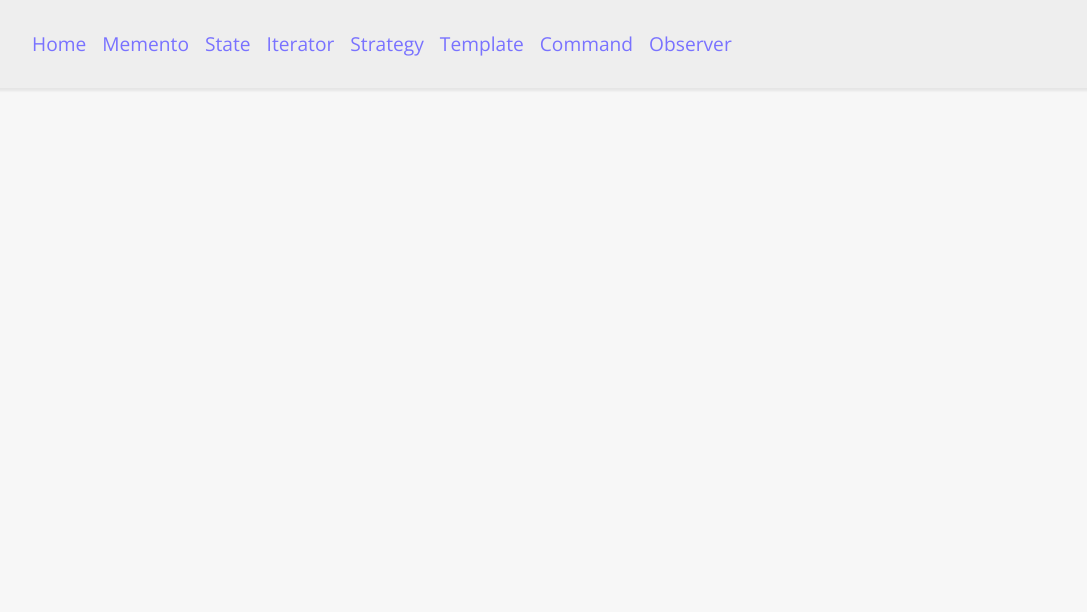
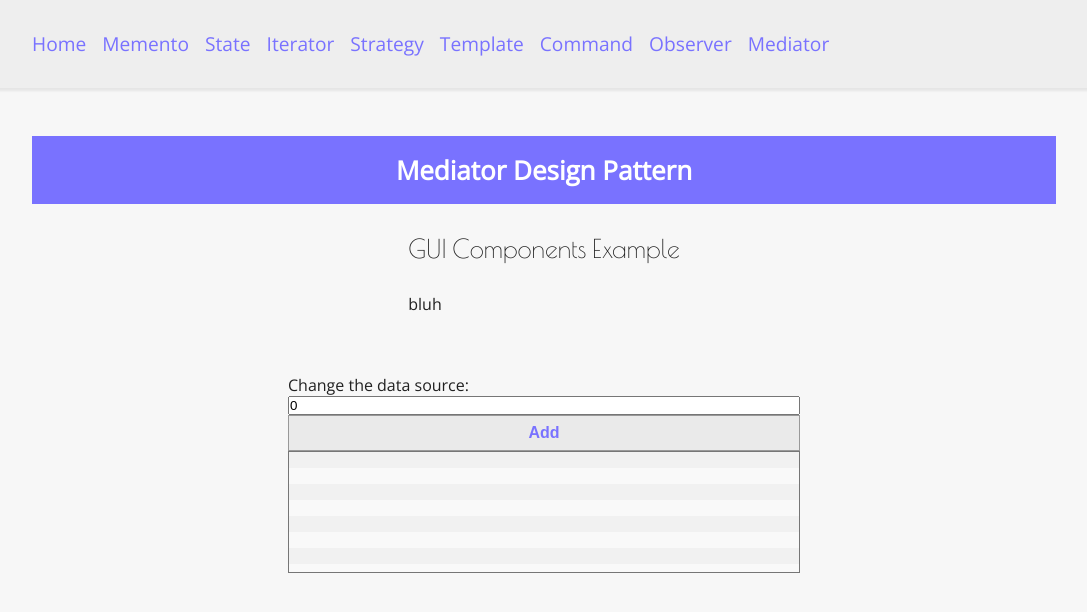
Before and after one commit to metafield/Design-Patterns-Typescript, a React (Create React App) app: page /patterns/mediator in a window 1280 px wide. Shown: the top 612 px of the page, without its empty margins (96-1183 px from the left). Built offline with nearby package versions, Linux system fonts and the light colour scheme.

Commit message:
adds Mediator page

```diff
--- a/src/App.tsx
+++ b/src/App.tsx
@@ -11,6 +11,7 @@ import { StrategyPage } from './Pages/StrategyPage';
 import { TemplateMethodPage } from './Pages/TemplateMethodPage';
 import { CommandPage } from './Pages/CommandPage';
 import { ObserverPage } from './Pages/ObserverPage';
+import { MediatorPage } from './Pages/MediatorPage';
 
 function App() {
   return (
@@ -24,6 +25,7 @@ function App() {
       <Route path="/patterns/template" component={TemplateMethodPage} exact />
       <Route path="/patterns/command" component={CommandPage} exact />
       <Route path="/patterns/observer" component={ObserverPage} exact />
+      <Route path="/patterns/mediator" component={MediatorPage} exact />
     </BrowserRouter>
   );
 }
--- a/src/Content/Links.ts
+++ b/src/Content/Links.ts
@@ -41,4 +41,9 @@ export const Links = [
     '/patterns/observer',
     'The observer pattern as described by the Gang of Four.'
   ),
+  createLink(
+    'Mediator',
+    '/patterns/mediator',
+    'The mediator pattern as described by the Gang of Four.'
+  ),
 ];
--- /dev/null
+++ b/src/Pages/MediatorPage.tsx
@@ -0,0 +1,6 @@
+import React, { FC } from 'react';
+import { MediatorSolution } from '../Patterns/Mediator/MediatorSolution';
+
+export const MediatorPage: FC = () => {
+  return <MediatorSolution />;
+};
--- /dev/null
+++ b/src/Patterns/Mediator/MediatorSolution.tsx
@@ -0,0 +1,52 @@
+import React, { FC, useState } from 'react';
+import styled from 'styled-components';
+import { FluidHeader, Heading, Article, Button } from '../../Styles/Atoms';
+import { breakPoints } from '../../Styles/breakPoints';
+import { Log } from '../../Components/Log';
+
+export const MediatorSolution: FC = () => {
+  const [log, setLog] = useState(['']);
+  const [valueInput, setValueInput] = useState(0);
+
+  return (
+    <Container>
+      <FluidHeader>Mediator Design Pattern</FluidHeader>
+
+      <Article>
+        <Heading>GUI Components Example</Heading>
+        <p>bluh</p>
+      </Article>
+
+      <Example>
+        <label htmlFor="amount">Change the data source:</label>
+        <input
+          id="amount"
+          type="number"
+          value={valueInput}
+          onChange={(e) => setValueInput(Number(e.target.value))}
+        />
+        <Button onClick={() => {}}>Add</Button>
+        <Log rows={8} entries={log} />
+      </Example>
+    </Container>
+  );
+};
+
+const Container = styled.section`
+  display: grid;
+  grid-template-columns: var(--grid);
+  > * {
+    grid-column: 2;
+  }
+`;
+
+const Example = styled.div`
+  display: flex;
+  flex-direction: column;
+  justify-items: center;
+
+  @media (min-width: ${breakPoints.tablet}) {
+    width: 50%;
+    margin: 0 auto;
+  }
+`;
```
